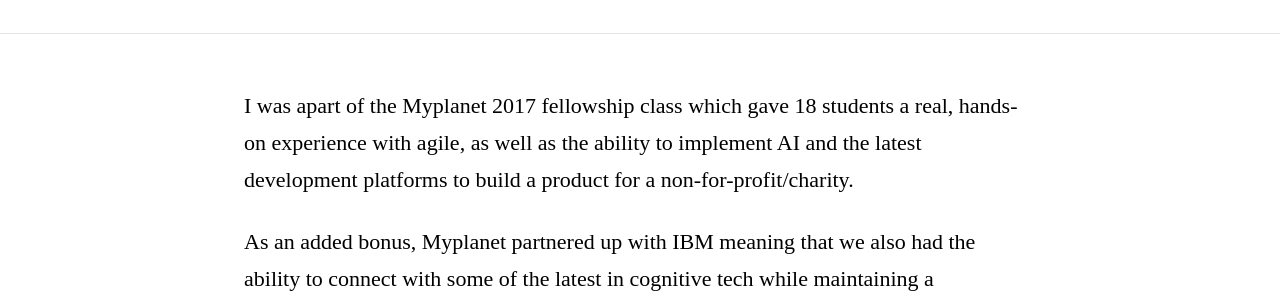
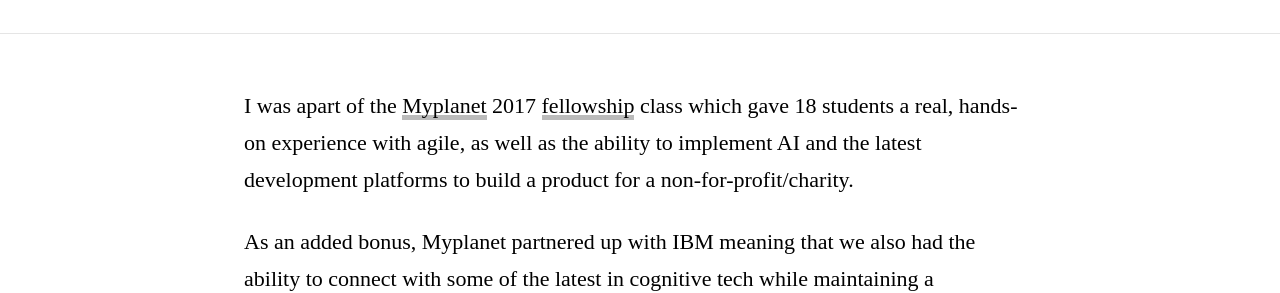
Before and after one commit to chaodonghu/personal-website, a Jekyll site: the page built from _posts/2017-09-04-myplanet.markdown, in a window 1280 px wide and 900 px high, scrolled down 989 px. Shown: the part 167-460 px from the top of the window. Built offline with Jekyll 4.4.1, drawn with Linux system fonts in a browser that asks for light colours; some web fonts are replaced; part of the change alters nothing that is shown.

```diff
--- a/_posts/2017-09-04-myplanet.markdown
+++ b/_posts/2017-09-04-myplanet.markdown
@@ -9,7 +9,7 @@ tags:
   - Myplanet
   - Projects
 ---
-I was apart of the Myplanet 2017 fellowship class which gave 18 students a real, hands-on experience with agile, as well as the ability to implement AI and the latest development platforms to build a product for a non-for-profit/charity.
+I was apart of the [Myplanet](https://www.myplanet.com/) 2017 [fellowship](https://medium.com/myplanet-musings/myplanet-fellowship-2-0-e71c46c28364) class which gave 18 students a real, hands-on experience with agile, as well as the ability to implement AI and the latest development platforms to build a product for a non-for-profit/charity.
 
 As an added bonus, Myplanet partnered up with IBM meaning that we also had the ability to connect with some of the latest in cognitive tech while maintaining a community-oriented charitable component.
 
```
